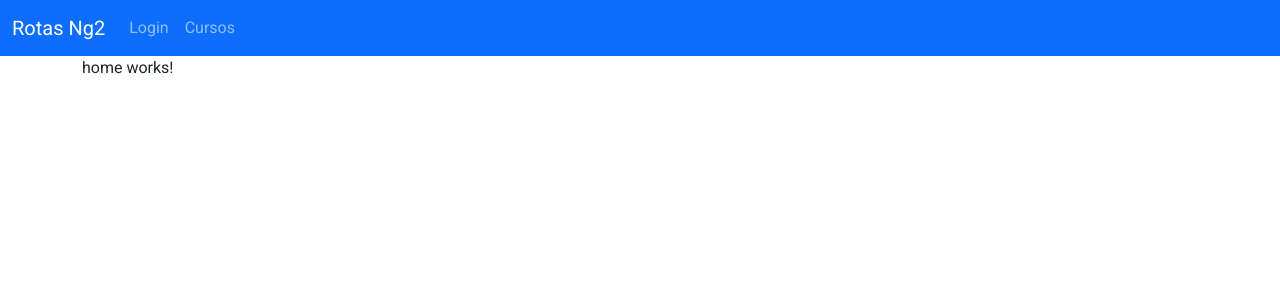
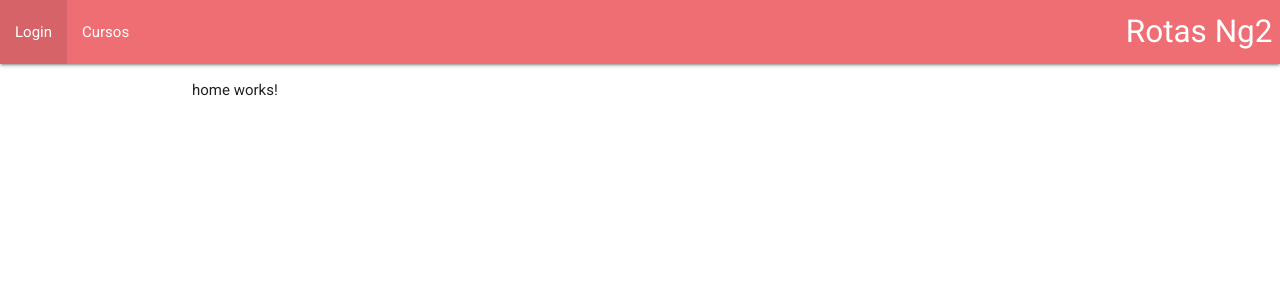
Before and after one commit to vitor-eble/Angular, an Angular app in the folder rotas/: page /home in a window 1280 px wide. Shown: the top 300 px of the page. Built offline with nearby package versions, Linux system fonts and the light colour scheme.

Commit message:
aula 52: css em rotas ativas

```diff
--- a/rotas/src/app/app.component.html
+++ b/rotas/src/app/app.component.html
@@ -1,19 +1,15 @@
-<nav class="navbar navbar-expand-lg bg-primary" data-bs-theme="dark">
-  <div class="container-fluid">
-    <a class="navbar-brand" routerLink="">Rotas Ng2</a>
-    <button class="navbar-toggler" type="button" data-bs-toggle="collapse" data-bs-target="#navbarNav" aria-controls="navbarNav" aria-expanded="false" aria-label="Toggle navigation">
-      <span class="navbar-toggler-icon"></span>
-    </button>
-    <div class="collapse navbar-collapse" id="navbarNav">
-      <ul class="navbar-nav">
-        <li class="nav-item">
-          <a class="nav-link" routerLink="login">Login</a>
-        </li>
-        <li class="nav-item">
-          <a class="nav-link" routerLink="cursos">Cursos</a>
-        </li>
-      </ul>
-    </div>
+<nav>
+  <div class="nav-wrapper">
+    <a routerLink="" class="brand-logo right">Rotas Ng2</a>
+    <ul id="nav-mobile" class="left hide-on-med-and-down">
+      <li routerLinkActive="active">
+        <a routerLink="login" >Login</a>
+      </li>
+      <li routerLinkActive="active">
+        <a routerLink="cursos">Cursos</a>
+      </li>
+
+    </ul>
   </div>
 </nav>
 
--- a/rotas/src/index.html
+++ b/rotas/src/index.html
@@ -8,7 +8,7 @@
   <link rel="icon" type="image/x-icon" href="favicon.ico">
   <link href="https://fonts.googleapis.com/css2?family=Roboto:wght@300;400;500&display=swap" rel="stylesheet">
   <link href="https://fonts.googleapis.com/icon?family=Material+Icons" rel="stylesheet">
-  <link href="https://cdn.jsdelivr.net/npm/bootstrap@5.3.3/dist/css/bootstrap.min.css" rel="stylesheet" integrity="sha384-QWTKZyjpPEjISv5WaRU9OFeRpok6YctnYmDr5pNlyT2bRjXh0JMhjY6hW+ALEwIH" crossorigin="anonymous">
+  <link rel="stylesheet" href="https://cdnjs.cloudflare.com/ajax/libs/materialize/1.0.0/css/materialize.min.css">
 </head>
 <body class="mat-typography">
   <app-root></app-root>
```
